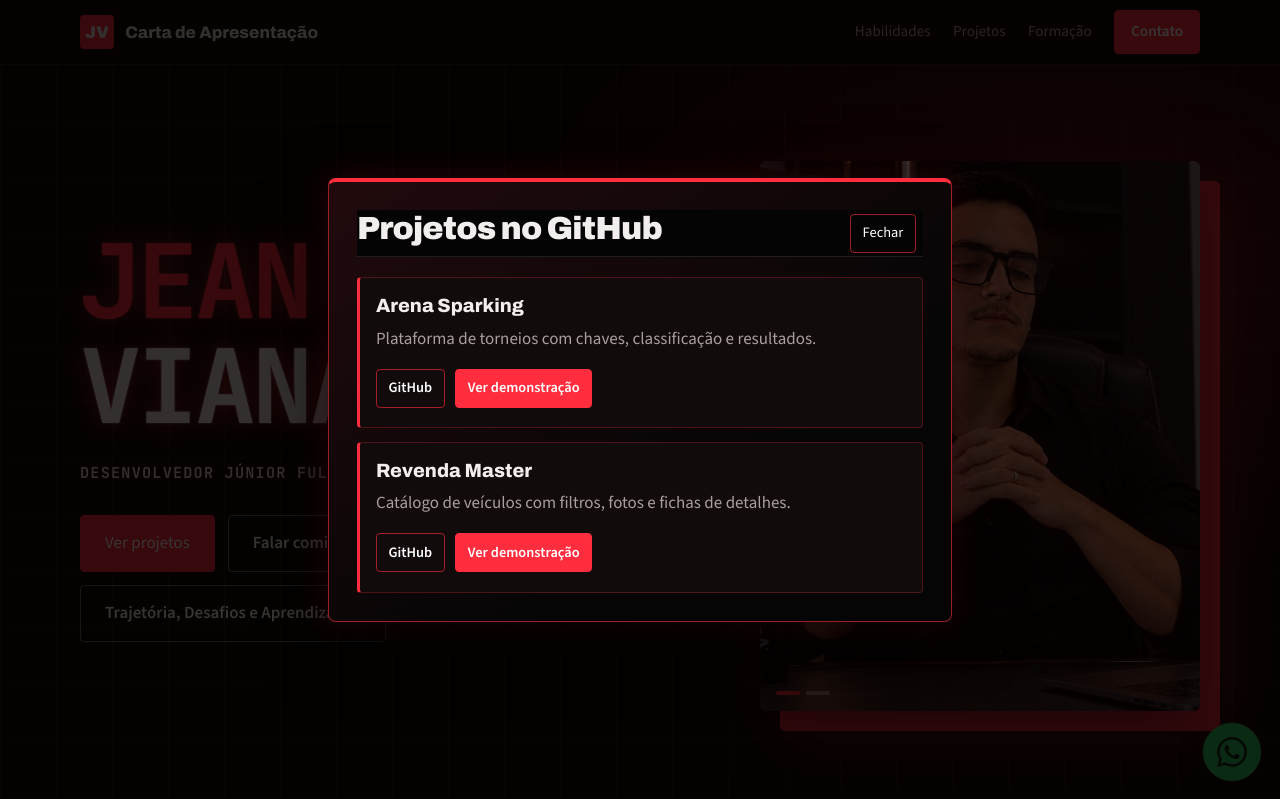
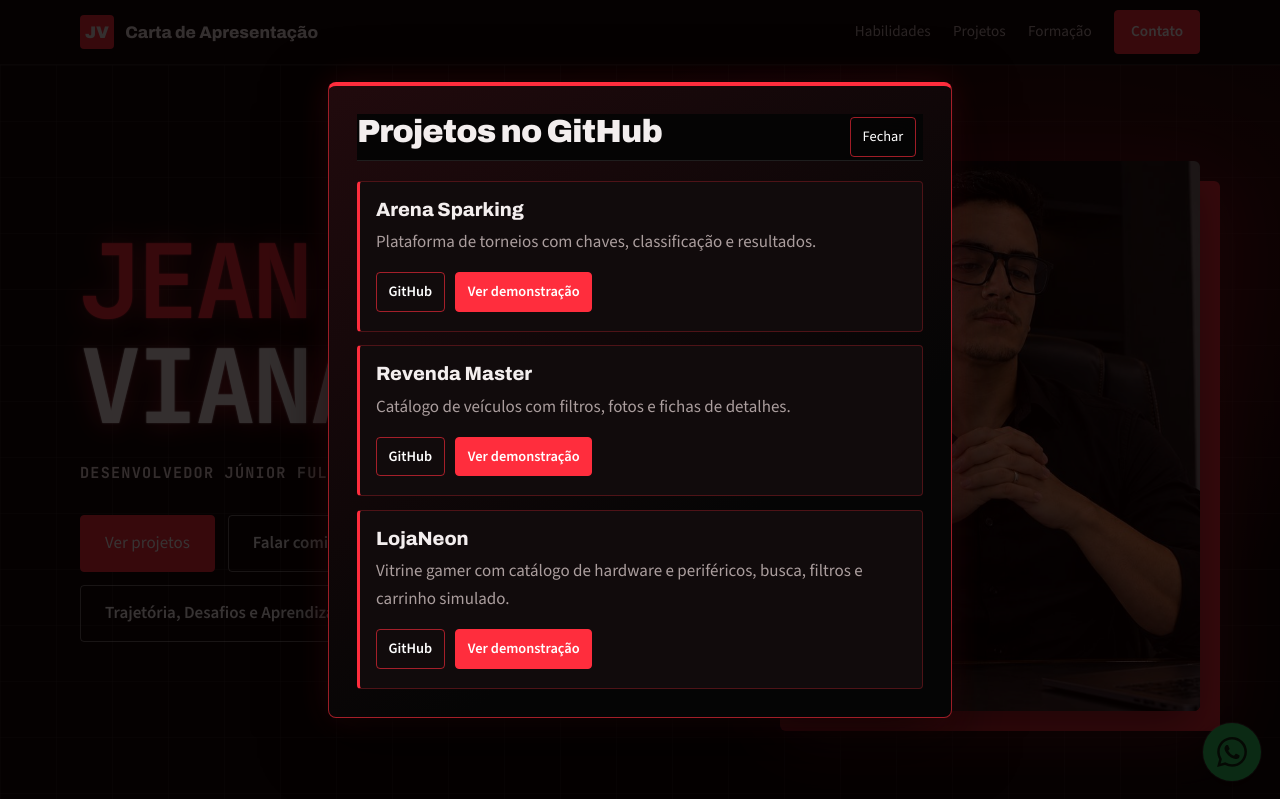
Before and after one commit to jeanviana01/Apresentacao-Pessoal, a plain HTML site: page index.html in a window 1280 px wide. Both pictures are taken after a click on the link "Projetos". Shown: the top 799 px of the page. Drawn offline with nearby package versions, Linux system fonts and the light colour scheme.

Commit message:
Adiciona LojaNeon aos projetos do portfólio

```diff
--- a/index.html
+++ b/index.html
@@ -188,6 +188,12 @@
       <a class="btn ghost" href="https://github.com/jeanviana01/REVENDA-MASTER" target="_blank" rel="noopener">GitHub <span class="sr-projeto">do Revenda Master</span></a>
       <a class="btn" href="https://jeanviana01.github.io/REVENDA-MASTER/?catalogo=completo" target="_blank" rel="noopener">Ver demonstração <span class="sr-projeto">do Revenda Master</span></a>
     </li>
+    <li>
+      <h3>LojaNeon</h3>
+      <p>Vitrine gamer com catálogo de hardware e periféricos, busca, filtros e carrinho simulado.</p>
+      <a class="btn ghost" href="https://github.com/jeanviana01/LojaNeon" target="_blank" rel="noopener">GitHub <span class="sr-projeto">da LojaNeon</span></a>
+      <a class="btn" href="https://jeanviana01.github.io/LojaNeon/" target="_blank" rel="noopener">Ver demonstração <span class="sr-projeto">da LojaNeon</span></a>
+    </li>
   </ul>
 </dialog>
 
```
